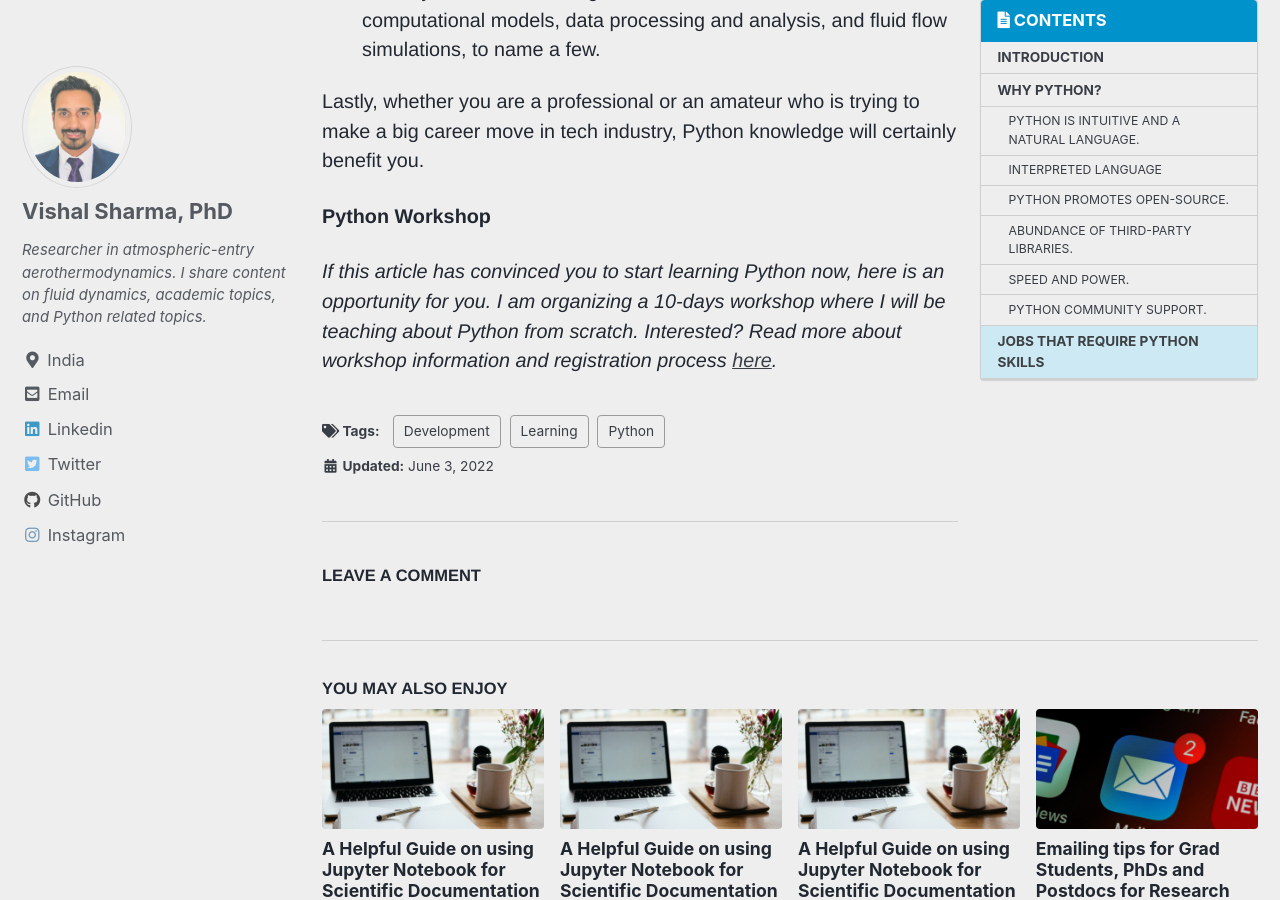
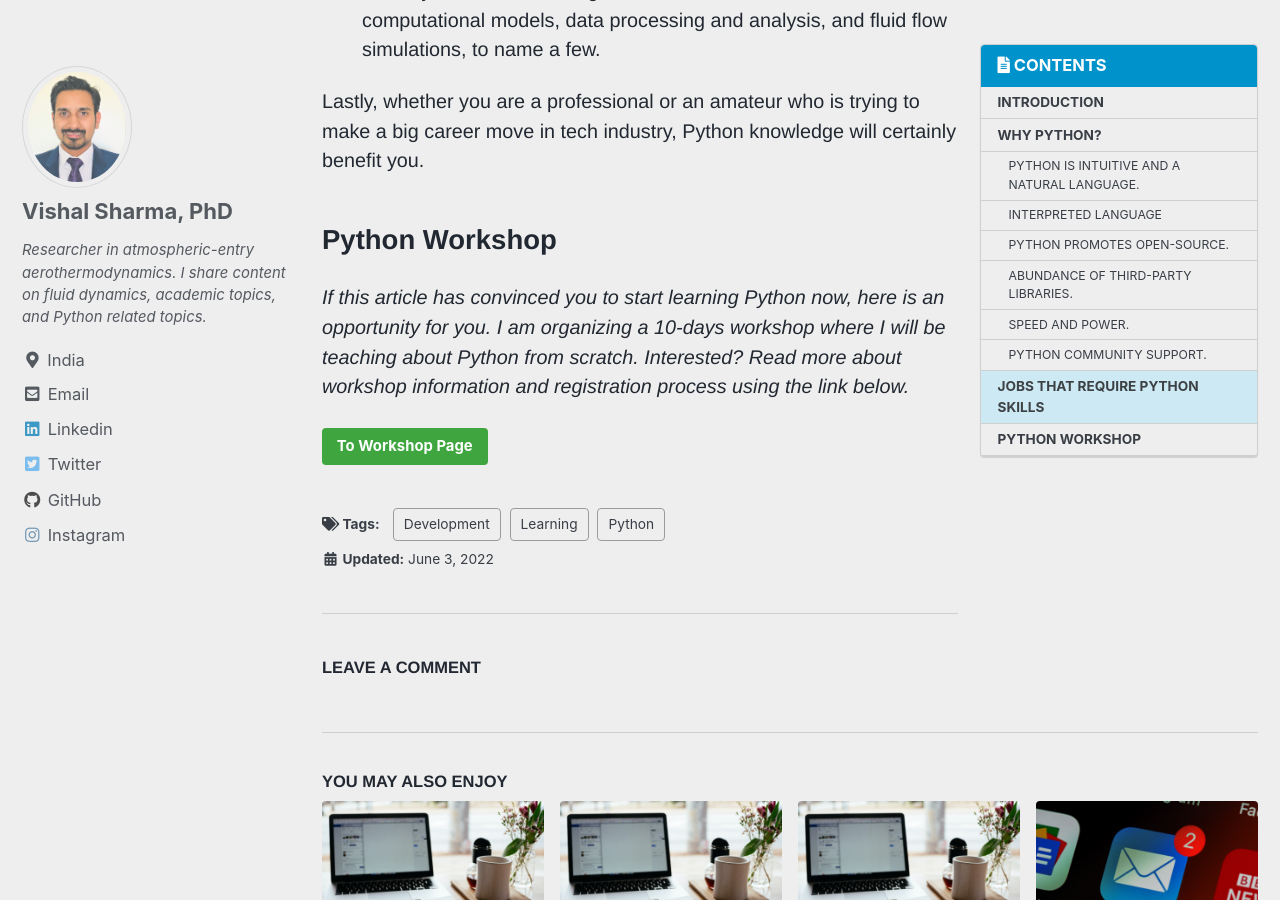
Before and after one commit to vxsharma-14/vxsharma-14.github.io, a Jekyll site: the page built from _posts/2022-06-03-why-you-should-start-learning-python.md, in a window 1280 px wide and 900 px high, scrolled down 4452 px. Built offline with Jekyll 4.4.1, drawn with Linux system fonts in a browser that asks for light colours; cached includes are drawn as plain includes; comment, search, counter and statistics services are not loaded.

Commit message:
added button for workshop URL

```diff
--- a/_posts/2022-06-03-why-you-should-start-learning-python.md
+++ b/_posts/2022-06-03-why-you-should-start-learning-python.md
@@ -89,6 +89,10 @@ Following are some of the most lucrative career roles where Python coding is ext
 
 Lastly, whether you are a professional or an amateur who is trying to make a big career move in tech industry, Python knowledge will certainly benefit you.
 
-**Python Workshop**
+## Python Workshop
 
-*If this article has convinced you to start learning Python now, here is an opportunity for you. I am organizing a 10-days workshop where I will be teaching about Python from scratch. Interested? Read more about workshop information and registration process [here](https://rzp.io/l/python101workshops).*
+*If this article has convinced you to start learning Python now, here is an opportunity for you. I am organizing a 10-days workshop where I will be teaching about Python from scratch. Interested? Read more about workshop information and registration process using the link below.*
+
+[To Workshop Page][1]{: .btn .btn--success}
+
+[1]: https://rzp.io/l/python101workshops
```
